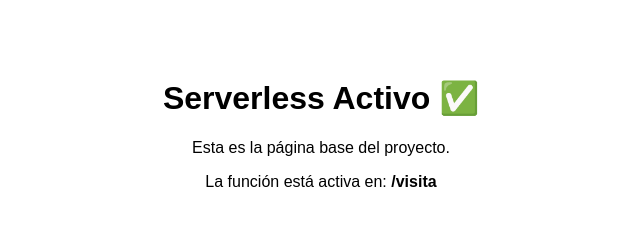
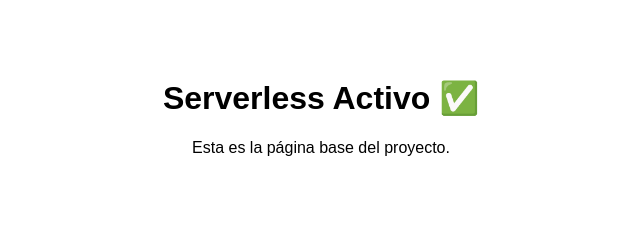
Before and after one commit to sergiferregonzalez-dev/serverless-clean-repo, a website: page index.html in a window 1280 px wide. Shown: the whole page, without its empty margins (319-959 px from the left). Drawn offline with Linux system fonts and the light colour scheme.

Commit message:
Update index.html

```diff
--- a/index.html
+++ b/index.html
@@ -11,6 +11,5 @@
 <body>
     <h1>Serverless Activo ✅</h1>
     <p>Esta es la página base del proyecto.</p>
-    <p>La función está activa en: <strong>/visita</strong></p>
     </body>
 </html>
```
